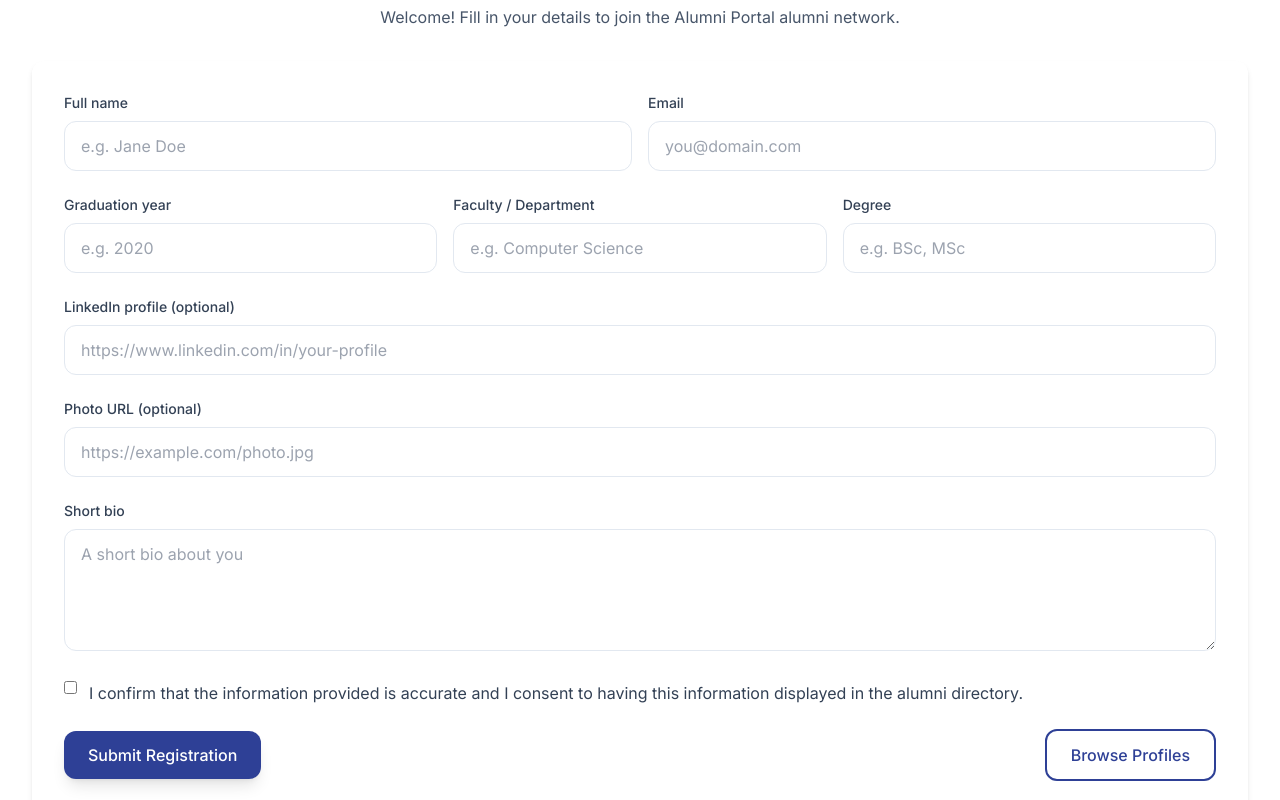
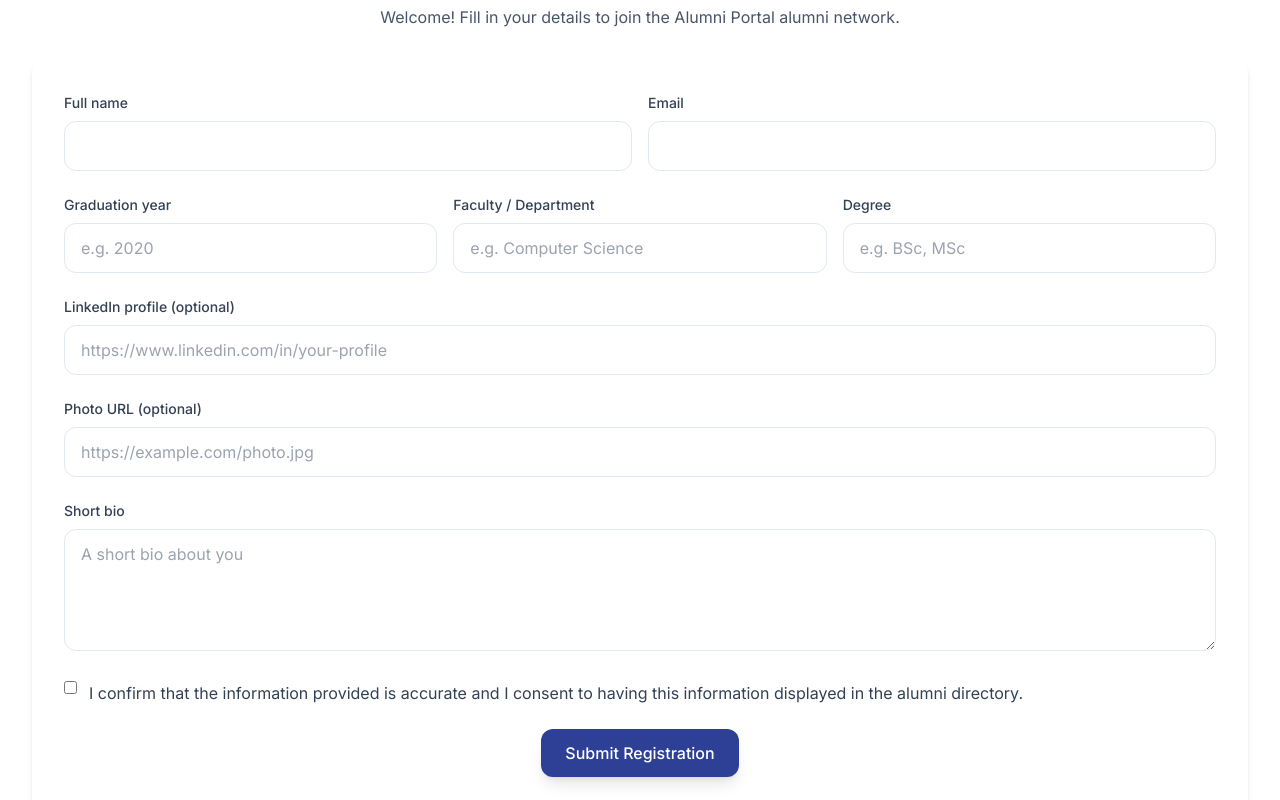
Before and after one commit to KushAsrani/Alumni-Portal, an Astro site: page /alumni/register in a window 1280 px wide. Shown: the part 220-1020 px from the top of the page. Built offline with nearby package versions, Linux system fonts and the light colour scheme; Astro itself is replaced by a stand-in of ours.

Commit message:
Updated alumni registration page

```diff
--- a/src/pages/alumni/register.astro
+++ b/src/pages/alumni/register.astro
@@ -17,12 +17,12 @@ const config = getSiteConfig();
         <div class="grid grid-cols-1 md:grid-cols-2 gap-4">
           <div>
             <label class="block text-sm font-medium text-accent-700 mb-2">Full name</label>
-            <input name="name" required class="input" placeholder="e.g. Jane Doe" />
+            <input name="name" required class="input" placeholder="" />
           </div>
 
           <div>
             <label class="block text-sm font-medium text-accent-700 mb-2">Email</label>
-            <input name="email" type="email" required class="input" placeholder="you@domain.com" />
+            <input name="email" type="email" required class="input" placeholder="" />
           </div>
         </div>
 
@@ -63,9 +63,8 @@ const config = getSiteConfig();
           <label for="consent" class="text-accent-700">I confirm that the information provided is accurate and I consent to having this information displayed in the alumni directory.</label>
         </div>
 
-        <div class="flex items-center justify-between">
+        <div class="text-center">
           <button type="submit" class="btn btn-primary">Submit Registration</button>
-          <a href="/alumni/profiles" class="btn btn-outline">Browse Profiles</a>
         </div>
 
         <div id="formMessage" class="text-sm text-center mt-4" aria-live="polite"></div>
```
